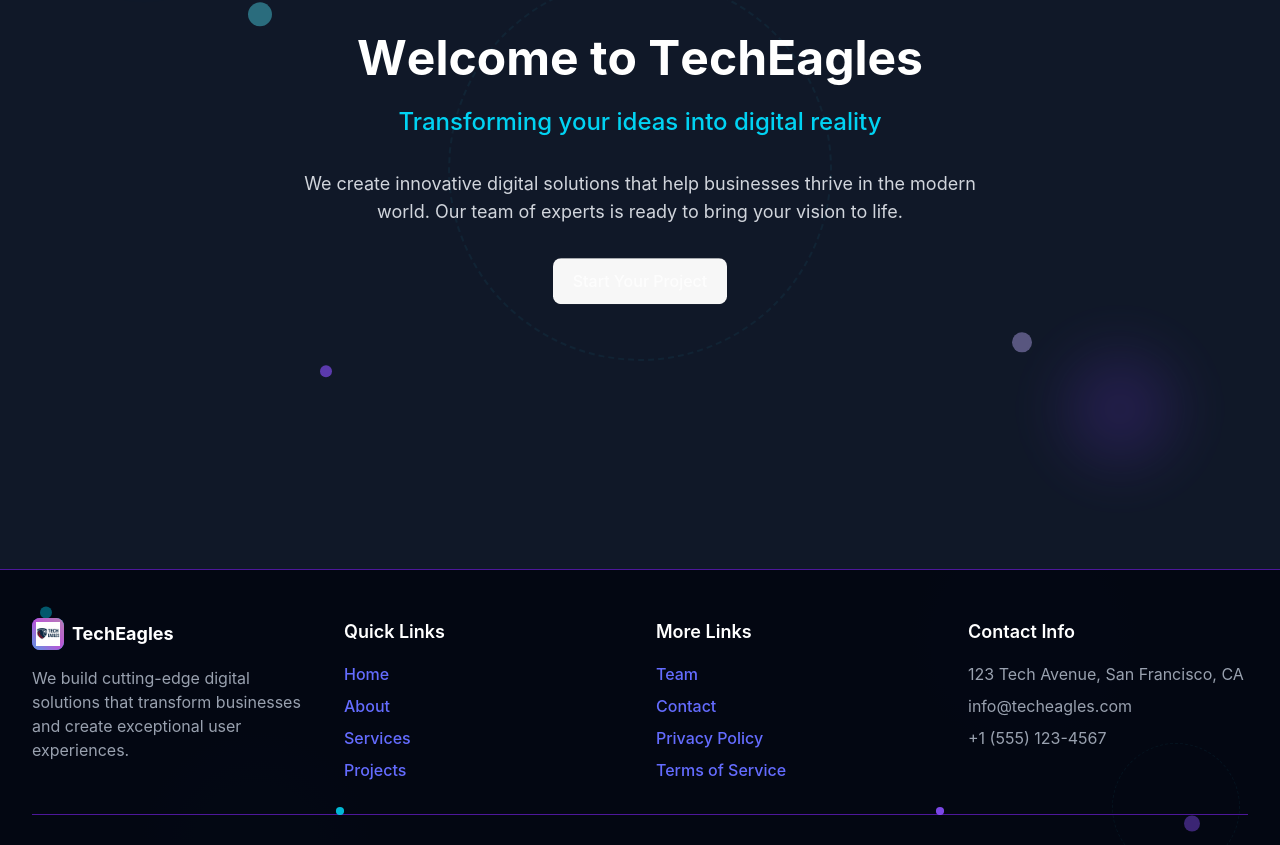
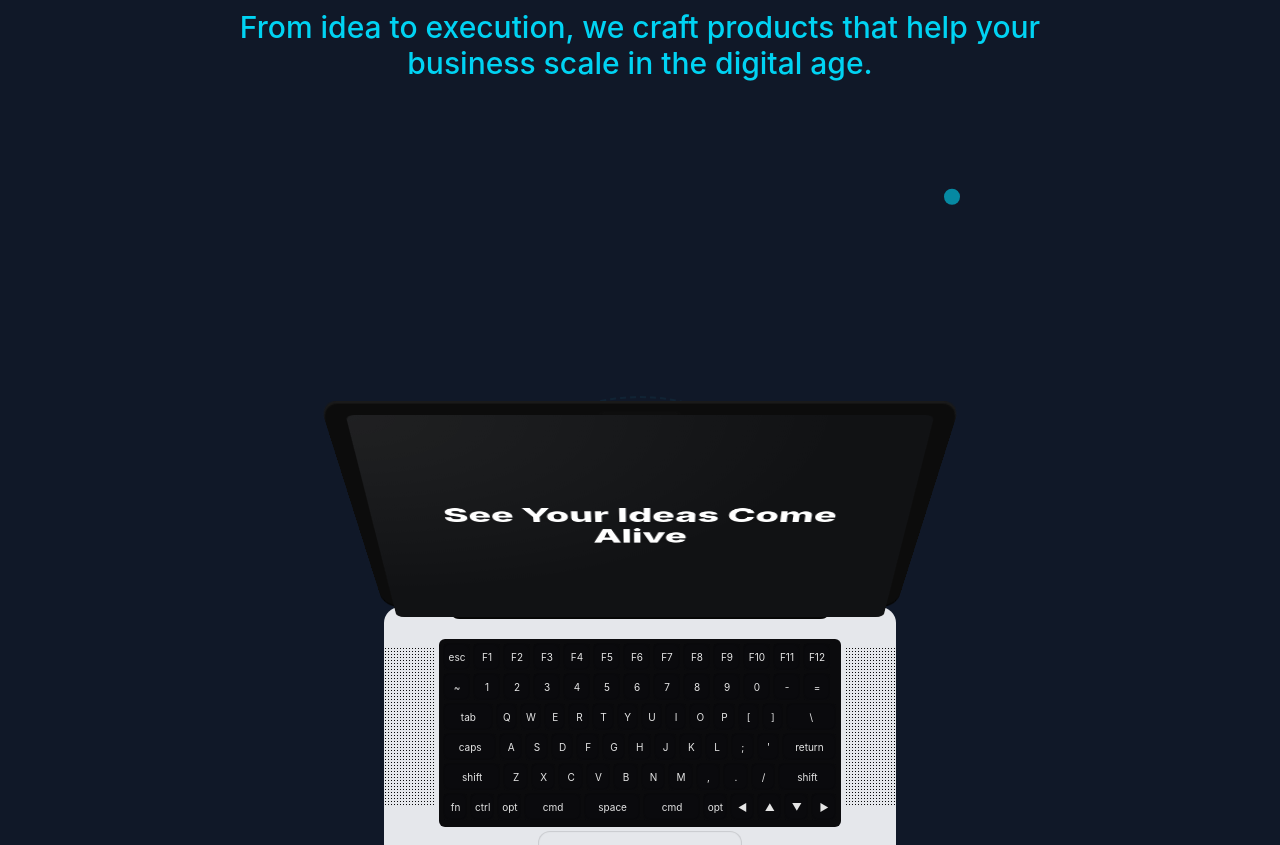
Before and after one commit to faizan-docx/techeagles, a React (Vite) app: page / in a window 1280 px wide. Shown: the part 295-1140 px from the top of the page. Built offline with nearby package versions, Linux system fonts and the light colour scheme.

Commit message:
laptop added

```diff
--- a/package.json
+++ b/package.json
@@ -11,6 +11,7 @@
   },
   "dependencies": {
     "@react-three/fiber": "^9.3.0",
+    "@tabler/icons-react": "^3.34.1",
     "@tailwindcss/vite": "^4.1.12",
     "@types/three": "^0.180.0",
     "clsx": "^2.1.1",
--- a/src/components/landingPage.jsx
+++ b/src/components/landingPage.jsx
@@ -1,6 +1,7 @@
 import React from 'react';
 import { motion } from 'framer-motion';
 import { useNavigate } from 'react-router-dom';
+import { MacbookScroll } from './ui/macbook-scroll';
 
 const LandingPage = ({ isDarkMode }) => {
   const navigate = useNavigate();
@@ -88,7 +89,7 @@ const LandingPage = ({ isDarkMode }) => {
   };
 
   return (
-    <div className={`min-h-screen flex items-center justify-center relative overflow-hidden ${isDarkMode ? 'bg-gray-900' : 'bg-gray-50'}`}>
+    <div className={`min-h-screen flex flex-col items-center justify-between relative overflow-hidden ${isDarkMode ? 'bg-gray-900' : 'bg-gray-50'}`}>
       {/* Animated Background Elements */}
       <motion.div
         className="absolute top-20 left-20 w-32 h-32 rounded-full opacity-10 blur-xl"
@@ -138,18 +139,19 @@ const LandingPage = ({ isDarkMode }) => {
         animate="rotate"
       />
 
+      <div className="w-full flex-1 flex flex-col items-center justify-center relative z-10 px-4">
         <motion.div
-        className="text-center px-4 relative z-10"
+          className="w-full max-w-4xl flex flex-col items-center text-center space-y-6 mt-16 md:mt-24"
           variants={containerVariants}
           initial="hidden"
           animate="visible"
         >
         {/* Enhanced Title with Letter Animation */}
         <motion.div className="mb-6">
-          {Array.from("Welcome to TechEagles").map((letter, index) => (
+          {Array.from("Building Digital Solutions that Drive Growth").map((letter, index) => (
             <motion.span
               key={index}
-              className={`inline-block text-4xl md:text-5xl font-bold ${
+              className={`inline-block text-3xl sm:text-4xl md:text-5xl lg:text-6xl font-bold ${
                 isDarkMode ? 'text-white' : 'text-gray-900'
               }`}
               variants={{
@@ -177,34 +179,20 @@ const LandingPage = ({ isDarkMode }) => {
           initial="hidden"
           animate="visible"
           transition={{ delay: 0.5 }}
-          className="mb-8"
         >
-          <motion.span
-            className={`text-xl md:text-2xl ${isDarkMode ? 'text-cyan-400' : 'text-violet-600'} font-medium relative`}
-            whileHover={{ scale: 1.05 }}
-            transition={{ type: "spring", stiffness: 300 }}
-          >
-            <motion.span
-              className="absolute -inset-1 bg-gradient-to-r from-transparent via-current to-transparent opacity-0"
-              whileHover={{ opacity: 0.3 }}
-              transition={{ duration: 0.3 }}
-            />
-            Transforming your ideas into digital reality
-          </motion.span>
+          <p className={`text-lg sm:text-xl md:text-2xl lg:text-3xl ${isDarkMode ? 'text-cyan-400' : 'text-violet-600'} font-medium`}>
+            From idea to execution, we craft products that help your business scale in the digital age.
+          </p>
         </motion.div>
 
         <motion.p
-          className={`max-w-2xl mx-auto text-lg ${isDarkMode ? 'text-gray-300' : 'text-gray-600'} mb-8`}
+          className={`max-w-3xl mx-auto text-base sm:text-lg md:text-xl ${isDarkMode ? 'text-gray-300' : 'text-gray-600'}`}
           variants={itemVariants}
         >
-          We create innovative digital solutions that help businesses thrive in the modern world.
-          Our team of experts is ready to bring your vision to life.
+          Our team blends creativity, technology, and strategy to deliver innovative solutions tailored to your vision.
         </motion.p>
 
-        <motion.div
-          variants={itemVariants}
-          className="mt-6"
-        >
+        <motion.div variants={itemVariants}>
           <motion.button
             onClick={handleStartProject}
             whileHover={{
@@ -232,7 +220,7 @@ const LandingPage = ({ isDarkMode }) => {
               whileHover={{ scale: 1.05 }}
               transition={{ type: "spring", stiffness: 400 }}
             >
-              Start Your Project
+              Let’s Get Started
             </motion.span>
           </motion.button>
         </motion.div>
@@ -253,6 +241,17 @@ const LandingPage = ({ isDarkMode }) => {
         />
         </motion.div>
       </div>
+
+      <div className="w-full flex justify-center pb-8">
+        <MacbookScroll
+          src="/linear.webp"
+          showGradient={false}
+          screenTitle="See Your Ideas Come Alive"
+          screenSubtitle=""
+          screenDescription=""
+        />
+      </div>
+    </div>
   );
 };
 
--- /dev/null
+++ b/src/components/ui/macbook-scroll.jsx
@@ -0,0 +1,134 @@
+import React, { useEffect, useRef, useState } from "react";
+import { motion, useScroll, useTransform } from "framer-motion";
+
+const cn = (...classes) => classes.filter(Boolean).join(" ");
+
+export const MacbookScroll = ({ src = "/linear.webp", showGradient = false, title, badge, screenTitle, screenSubtitle, screenDescription }) => {
+  const ref = useRef(null);
+  const { scrollYProgress } = useScroll({ target: ref, offset: ["start start", "end start"] });
+
+  const [isMobile, setIsMobile] = useState(false);
+  useEffect(() => {
+    if (typeof window !== 'undefined' && window.innerWidth < 768) {
+      setIsMobile(true);
+    }
+  }, []);
+
+  const scaleX = useTransform(scrollYProgress, [0, 0.4], [1.15, isMobile ? 1 : 1.4]);
+  const scaleY = useTransform(scrollYProgress, [0, 0.4], [0.65, isMobile ? 1 : 1.4]);
+  const translate = useTransform(scrollYProgress, [0, 1], [0, 1300]);
+  const rotate = useTransform(scrollYProgress, [0.1, 0.15, 0.4], [-26, -26, 0]);
+  const textTransform = useTransform(scrollYProgress, [0, 0.3], [0, 100]);
+  const textOpacity = useTransform(scrollYProgress, [0, 0.2], [1, 0]);
+
+  return (
+    <div ref={ref} className="flex min-h-[160vh] md:min-h-[140vh] shrink-0 transform flex-col items-center justify-start py-10 md:py-40 [perspective:800px]">
+      <Lid src={src} scaleX={scaleX} scaleY={scaleY} rotate={rotate} translate={translate} screenTitle={screenTitle} screenSubtitle={screenSubtitle} screenDescription={screenDescription} />
+      <div className="relative -z-10 h-[22rem] w-[32rem] overflow-hidden rounded-2xl bg-gray-200 dark:bg-[#272729]">
+        <div className="relative h-8 w-full">
+          <div className="absolute inset-x-0 mx-auto h-3 w-[75%] rounded-b-xl bg-[#0b0b0b] shadow-[inset_0_-2px_4px_rgba(0,0,0,0.6)]" />
+        </div>
+        <div className="relative flex">
+          <div className="mx-auto h-full w-[10%] overflow-hidden">
+            <SpeakerGrid />
+          </div>
+          <div className="mx-auto h-full w-[80%]">
+            <Keypad />
+          </div>
+          <div className="mx-auto h-full w-[10%] overflow-hidden">
+            <SpeakerGrid />
+          </div>
+        </div>
+        <Trackpad />
+        <div className="absolute inset-x-0 bottom-0 mx-auto h-2 w-24 rounded-tl-3xl rounded-tr-3xl bg-gradient-to-t from-[#1f1f1f] to-[#050505]" />
+        {showGradient && (
+          <div className="absolute inset-x-0 bottom-0 z-50 h-40 w-full bg-gradient-to-t from-white via-white to-transparent dark:from-black dark:via-black"></div>
+        )}
+        {badge && <div className="absolute bottom-4 left-4">{badge}</div>}
+      </div>
+    </div>
+  );
+};
+
+export const Lid = ({ scaleX, scaleY, rotate, translate, src, screenTitle, screenSubtitle, screenDescription }) => {
+  return (
+    <div className="relative [perspective:800px]">
+      <div
+        style={{ transform: "perspective(800px) rotateX(-25deg) translateZ(0px)", transformOrigin: "bottom", transformStyle: "preserve-3d" }}
+        className="relative h-[12rem] w-[32rem] rounded-[1.2rem] bg-[#0a0a0a] p-2"
+      >
+        <div className="absolute inset-0 rounded-[0.9rem] bg-[#0c0c0c] shadow-[inset_0_2px_0_#1a1a1a,inset_0_-2px_0_#050505]" />
+        <div className="absolute top-2 left-1/2 -translate-x-1/2 w-16 h-1.5 rounded-full bg-[#0e0e0e] shadow-[0_1px_2px_rgba(255,255,255,0.05),inset_0_-1px_1px_rgba(0,0,0,0.6)]" />
+      </div>
+      <motion.div
+        style={{ scaleX: scaleX, scaleY: scaleY, rotateX: rotate, translateY: translate, transformStyle: "preserve-3d", transformOrigin: "top" }}
+        className="absolute inset-0 h-96 w-[32rem] rounded-[1.2rem] bg-[#0a0a0a] p-2"
+      >
+        <div className="absolute inset-0 rounded-lg bg-[#111214]" />
+        <div className="absolute inset-0 rounded-lg pointer-events-none bg-[radial-gradient(ellipse_at_top_left,_rgba(255,255,255,0.06),_transparent_60%)]" />
+        {(screenTitle || screenSubtitle || screenDescription) && (
+          <div className="absolute inset-0 rounded-lg flex flex-col items-center justify-center text-center px-6">
+            {screenTitle && (
+              <h3 className="text-xl sm:text-2xl md:text-3xl lg:text-4xl font-extrabold text-white drop-shadow-lg">{screenTitle}</h3>
+            )}
+            {screenSubtitle && (
+              <p className="mt-2 text-sm md:text-base text-cyan-200 font-medium">{screenSubtitle}</p>
+            )}
+            {screenDescription && (
+              <p className="mt-4 text-xs md:text-sm text-gray-200 max-w-md">{screenDescription}</p>
+            )}
+          </div>
+        )}
+      </motion.div>
+    </div>
+  );
+};
+
+export const Trackpad = () => <div className="mx-auto my-1 h-32 w-[40%] rounded-xl" style={{ boxShadow: "0px 0px 1px 1px #00000020 inset" }}></div>;
+
+export const Keypad = () => {
+  const row1 = ['esc','F1','F2','F3','F4','F5','F6','F7','F8','F9','F10','F11','F12'];
+  const row2 = ['~','1','2','3','4','5','6','7','8','9','0','-','='];
+  const row3 = ['tab','Q','W','E','R','T','Y','U','I','O','P','[',']','\\'];
+  const row4 = ['caps','A','S','D','F','G','H','J','K','L',';','\'','return'];
+  const row5 = ['shift','Z','X','C','V','B','N','M',',','.','/','shift'];
+  const row6 = ['fn','ctrl','opt','cmd','space','cmd','opt','◀','▲','▼','▶'];
+
+  const Key = ({ label, wide }) => (
+    <div className={`h-7 ${wide ? 'w-16' : 'w-7'} flex items-center justify-center rounded-md bg-[#0A0A0D] text-[10px] text-neutral-200`}
+      style={{ boxShadow: '0px -1px 2px 0 #0D0D0F inset, -1px 0px 2px 0 #0D0D0F inset' }}>
+      {label}
+    </div>
+  );
+
+  const renderRow = (items, widths = {}) => (
+    <div className="mb-[2px] flex w-full shrink-0 gap-[2px]">
+      {items.map((k, idx) => (
+        <Key key={idx} label={k} wide={widths[k]} />
+      ))}
+    </div>
+  );
+
+  return (
+    <div className="mx-1 h-full [transform:translateZ(0)] rounded-md bg-[#0b0b0d] p-1 [will-change:transform]">
+      {renderRow(row1)}
+      {renderRow(row2)}
+      {renderRow(row3, { tab: true, '\\': true })}
+      {renderRow(row4, { caps: true, 'return': true })}
+      {renderRow(row5, { shift: true })}
+      {renderRow(row6, { space: true, cmd: true })}
+    </div>
+  );
+};
+
+export const SpeakerGrid = () => (
+  <div className="mt-2 flex h-40 gap-[2px] px-[0.5px]" style={{ backgroundImage: "radial-gradient(circle, #08080A 0.5px, transparent 0.5px)", backgroundSize: "3px 3px" }}></div>
+);
+
+const AceternityLogo = () => (
+  <svg width="66" height="65" viewBox="0 0 66 65" fill="none" xmlns="http://www.w3.org/2000/svg" className="h-3 w-3 text-white">
+    <path d="M8 8.05571C8 8.05571 54.9009 18.1782 57.8687 30.062C60.8365 41.9458 9.05432 57.4696 9.05432 57.4696" stroke="currentColor" strokeWidth="15" strokeMiterlimit="3.86874" strokeLinecap="round" />
+  </svg>
+);
+
+export default MacbookScroll;
```
Also changed, not shown: 1 other file (tests, documents, lock files or other folders). Lines whose indentation alone changed are shown as unchanged.
